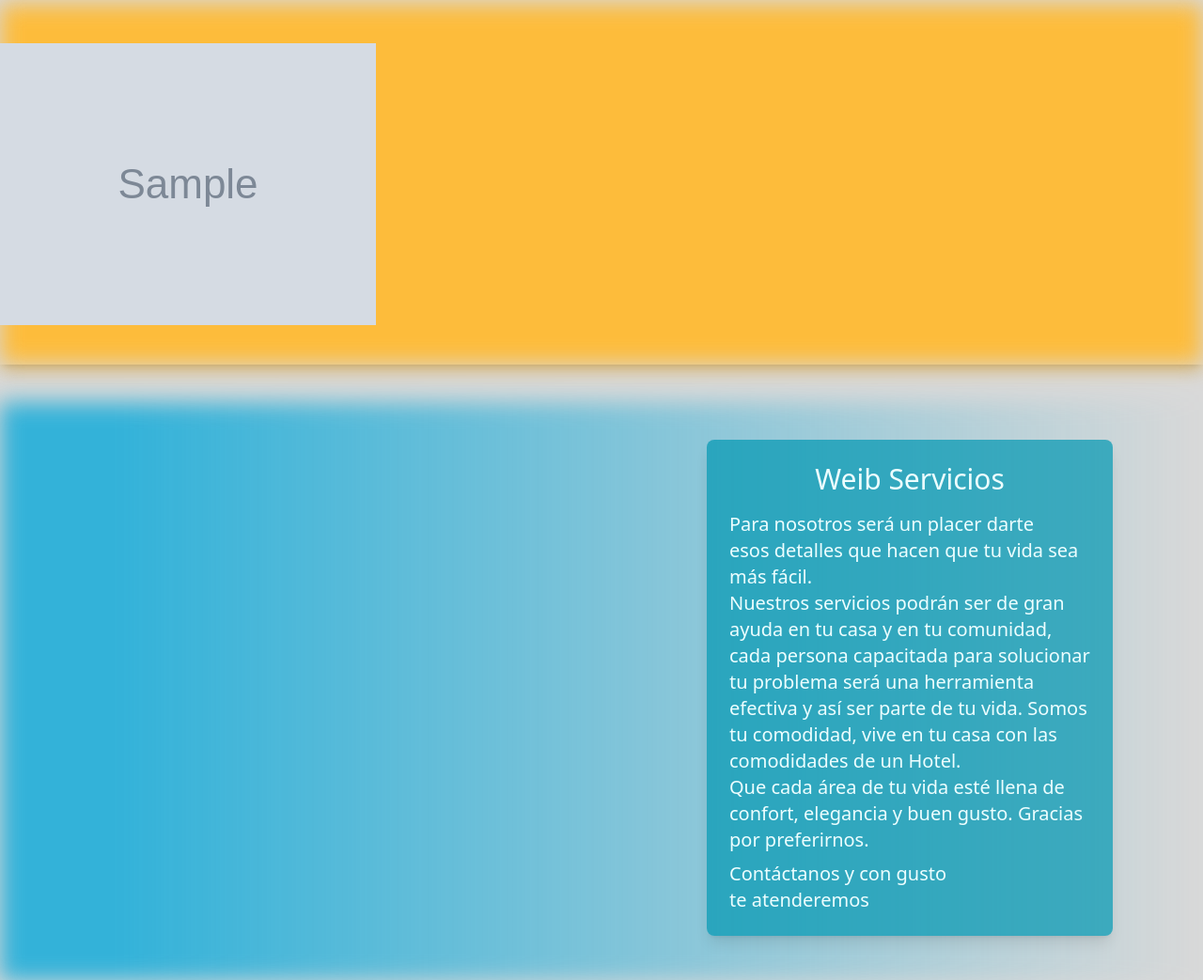
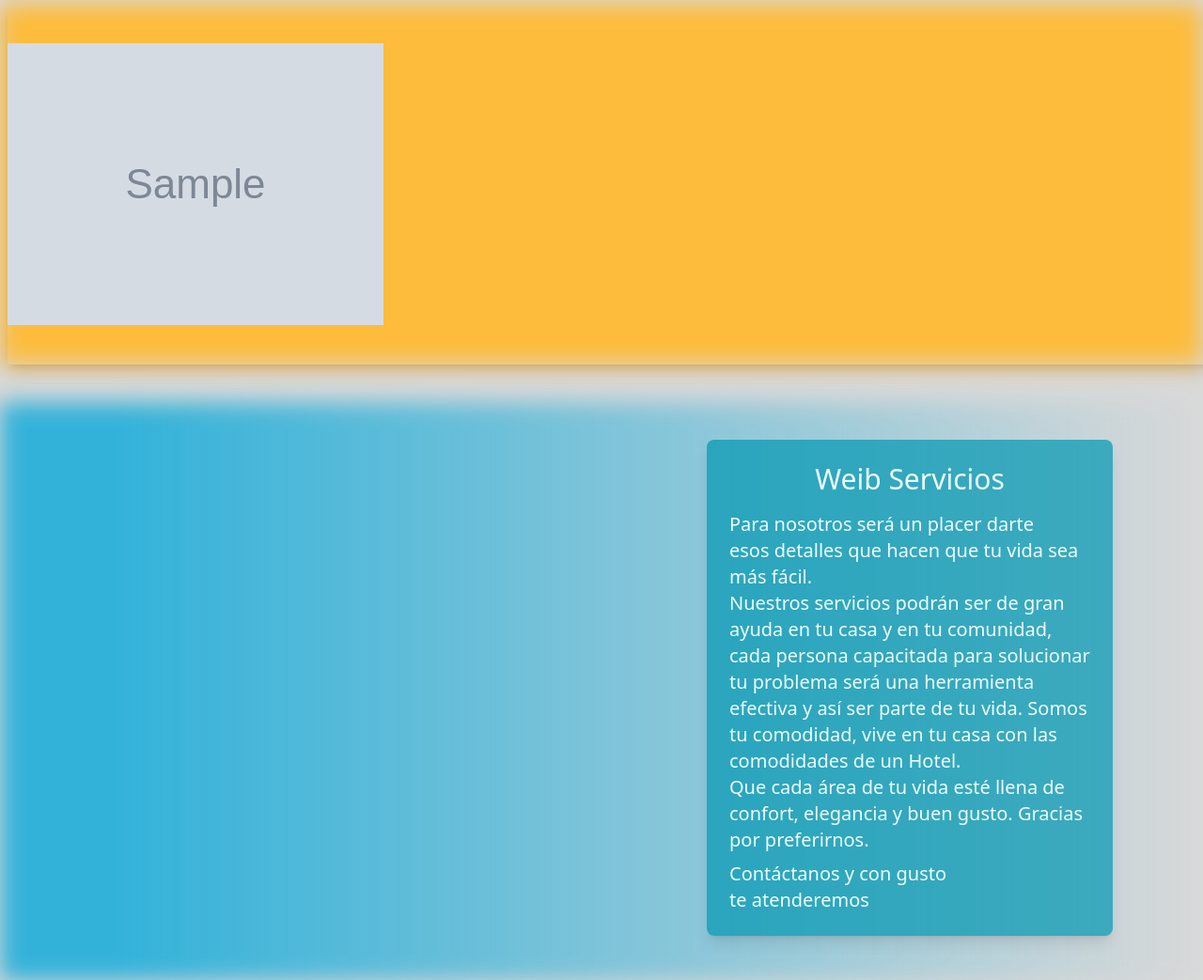
Before and after one commit to djvp3030/weib, a Django app: template main/templates/main.html in a window 1280 px wide. Shown: the part 69-1112 px from the top of the page at 94% size. Run offline with Django 5.2, Linux system fonts and the light colour scheme; the template is opened without the code that fills it: most values are stand-ins (such as "Sample title", 1, 10 or a date in 2020); grey boxes marked "Sample" are stand-in pictures; some libraries are stand-ins or nearby versions.

Commit message:
adding margin on carrusel

```diff
--- a/main/templates/main.html
+++ b/main/templates/main.html
@@ -18,7 +18,7 @@
       <div class="w-full relative z-20">
         <div
           id="imageCarousel"
-          class="flex overflow-hidden shadow-lg items-center w-full h-96"
+          class="flex overflow-hidden shadow-lg items-center w-full h-96 mx-2"
         >
           <div
             class="flex transition-transform duration-500 ease-in-out"
```
